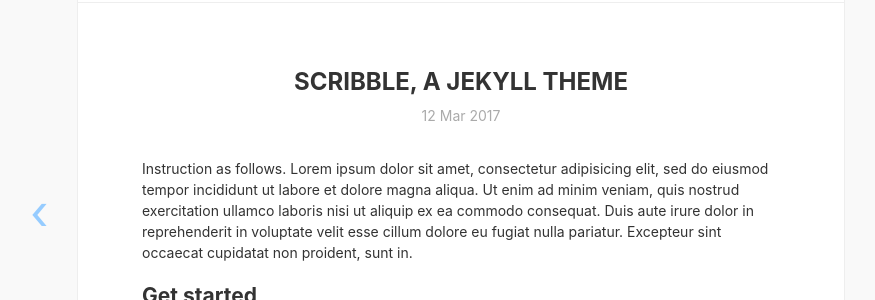
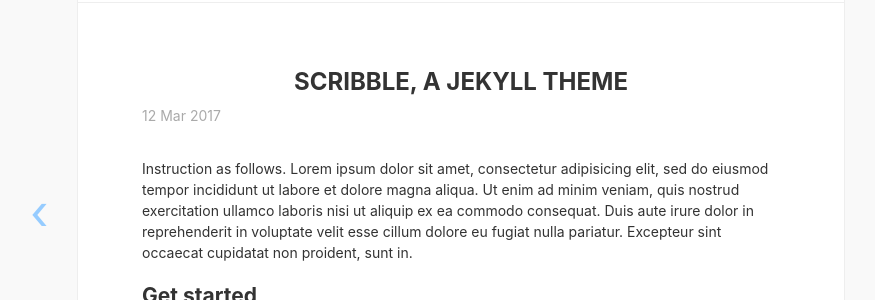
Before and after one commit to wudangt/wudangt.github.io, a Jekyll site: the page built from _posts/2017-03-12-scribble-the-jekyll-theme.md, in a window 1280 px wide. Shown: the part 242-542 px from the top of the page, without its empty margins (179-1054 px from the left). Built offline with Jekyll 4.4.1, drawn with Linux system fonts in a browser that asks for light colours; nearby versions of some CDN libraries.

Commit message:
fixed the style

```diff
--- a/_layouts/default.html
+++ b/_layouts/default.html
@@ -24,15 +24,15 @@
         {% endfor %}
       </nav>
 
-      <main class="tl f6 relative pa4 pa5-ns overflow-hidden wud-m">
+      <main class="tl f6 relative pa4 pa5-ns overflow-hidden">
         {% if page.title %}
           <div class="mb4">
-            <h1 class="ttu f3 mt0 lh-title cb mb2 wud-m-h1">
+            <h1 class="ttu f3 mt0 lh-title cb mb2">
               {% if is_post %}
               {% endif %}
               {{ page.title }}
             </h1>
-            {% if page.date %}<div class="fw600 light-silver mt1 wud-m-div">{{ page.date | date_to_string }}</div>{% endif %}
+            {% if page.date %}<div class="fw600 light-silver mt1">{{ page.date | date_to_string }}</div>{% endif %}
             {% if is_post and site.share %}
               <a href="https://twitter.com/share" class="twitter-share-button">Tweet</a>
               <script>!function(d,s,id){var js,fjs=d.getElementsByTagName(s)[0];if(!d.getElementById(id)){js=d.createElement(s);js.id=id;js.src="//platform.twitter.com/widgets.js";fjs.parentNode.insertBefore(js,fjs);}}(document,"script","twitter-wjs");</script>
--- a/stylesheets/style.css
+++ b/stylesheets/style.css
@@ -3,10 +3,10 @@
 .bg-super-white { background: #f9f9f9; }
 .top-50 { top: 50% }
 .link:hover { background: url(/images/line.png) repeat-x left bottom; }
-.wud-m-h1 {
+.lh-title {
   text-align: center
 }
-.wud-m-div {
+.lh-title {
   text-align: center
 }
 /* Markdown styles */
```
